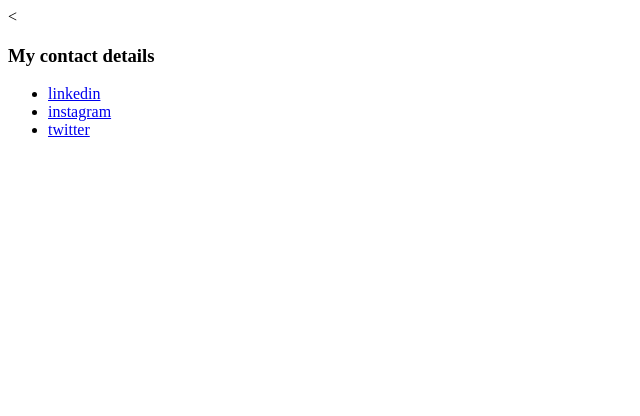
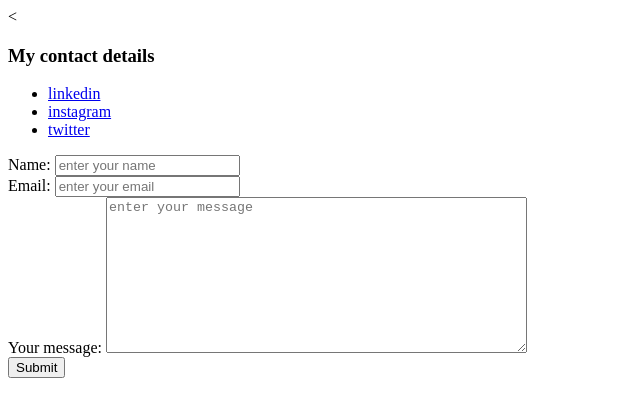
Before and after one commit to ibushraabbasi/CV, a plain HTML site: page contact.html in a window 1280 px wide. Shown: the whole page, without its empty margins (0-640 px from the left). Drawn offline with Linux system fonts and the light colour scheme.

Commit message:
add form

```diff
--- a/contact.html
+++ b/contact.html
@@ -17,5 +17,16 @@
             <a href="https://twitter.com/bushraabbasiii">twitter</a>
             </li>
       </ul>
+  <form action="mailto:bushraabbasi31@gmail.com" method="post" enctype="text/plain">
+        <label for="name">Name:</label>
+          <input type="text" name="name"placeholder="enter your name"/>
+
+      <br />
+        <label>Email:</label>
+        <input type="email" name="email" placeholder="enter your email"/><br />
+        <label>Your message:</label>
+        <textarea name="name" rows="10" cols="50" placeholder="enter your message"></textarea><br />
+        <input type="submit" name="" />
+      </form>
   </body>
 </html>
```
